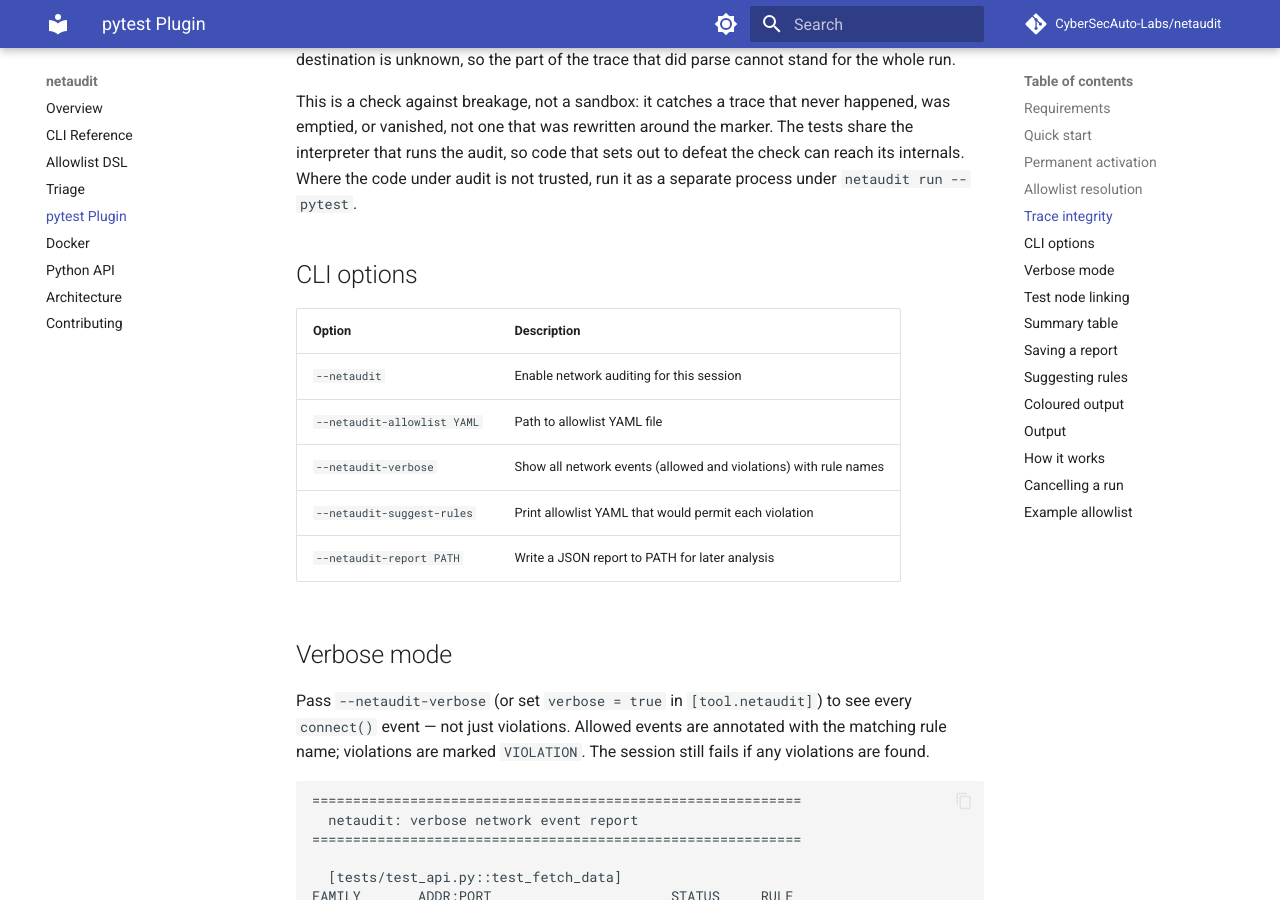
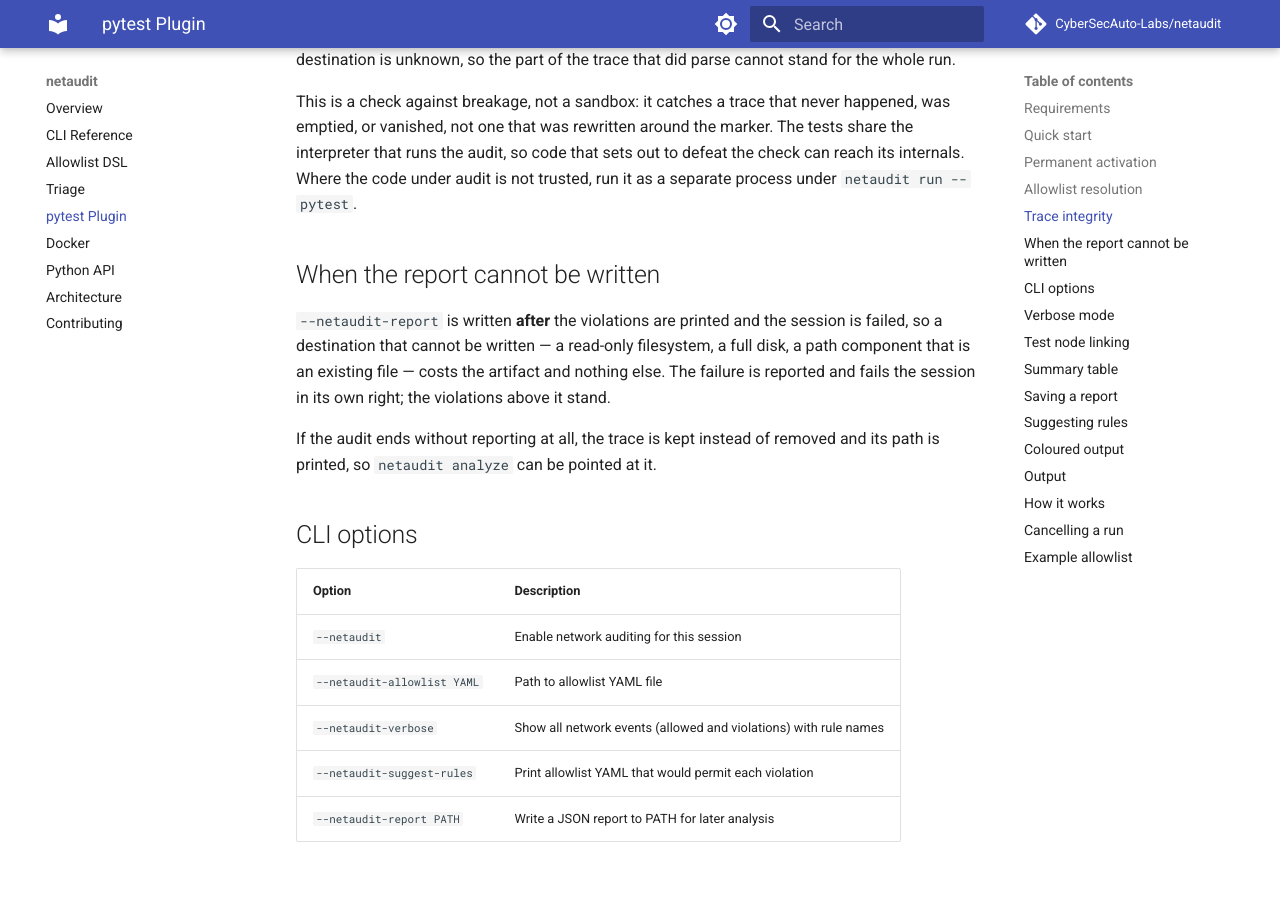
Before and after one commit to CyberSecAuto-Labs/netaudit, an MkDocs documentation site: the page built from docs/pytest-plugin.md, in a window 1280 px wide and 900 px high, scrolled down 2029 px. Built offline with MkDocs 1.6.1 and Material for MkDocs 9.7.7, drawn with Linux system fonts in a browser that asks for light colours; comment, search, counter and statistics services are not loaded.

Commit message:
docs: describe what happens when the report or the trace cannot be used

```diff
--- a/docs/pytest-plugin.md
+++ b/docs/pytest-plugin.md
@@ -81,6 +81,16 @@
 interpreter that runs the audit, so code that sets out to defeat the check can reach its
 internals. Where the code under audit is not trusted, run it as a separate process under
 `netaudit run -- pytest`.
+
+## When the report cannot be written
+
+`--netaudit-report` is written **after** the violations are printed and the session is
+failed, so a destination that cannot be written — a read-only filesystem, a full disk, a
+path component that is an existing file — costs the artifact and nothing else. The failure
+is reported and fails the session in its own right; the violations above it stand.
+
+If the audit ends without reporting at all, the trace is kept instead of removed and its
+path is printed, so `netaudit analyze` can be pointed at it.
 
 ## CLI options
 
```
Also changed, not shown: docs/cli-reference.md (+4 -0 lines).
